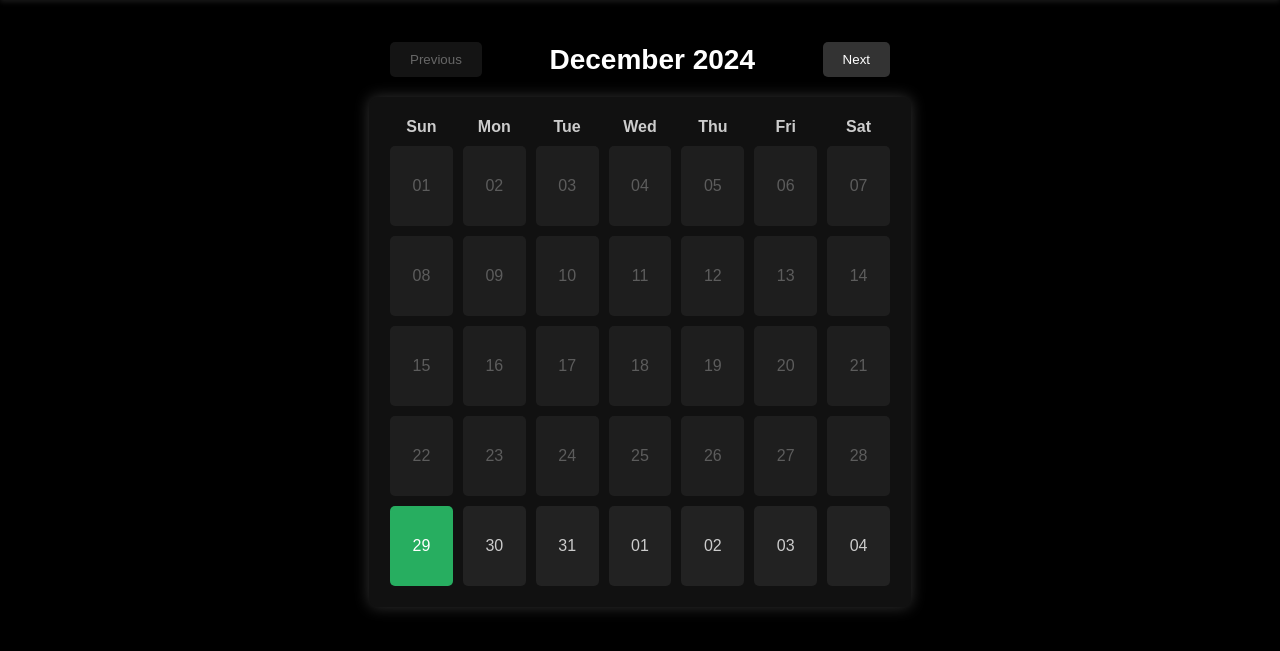
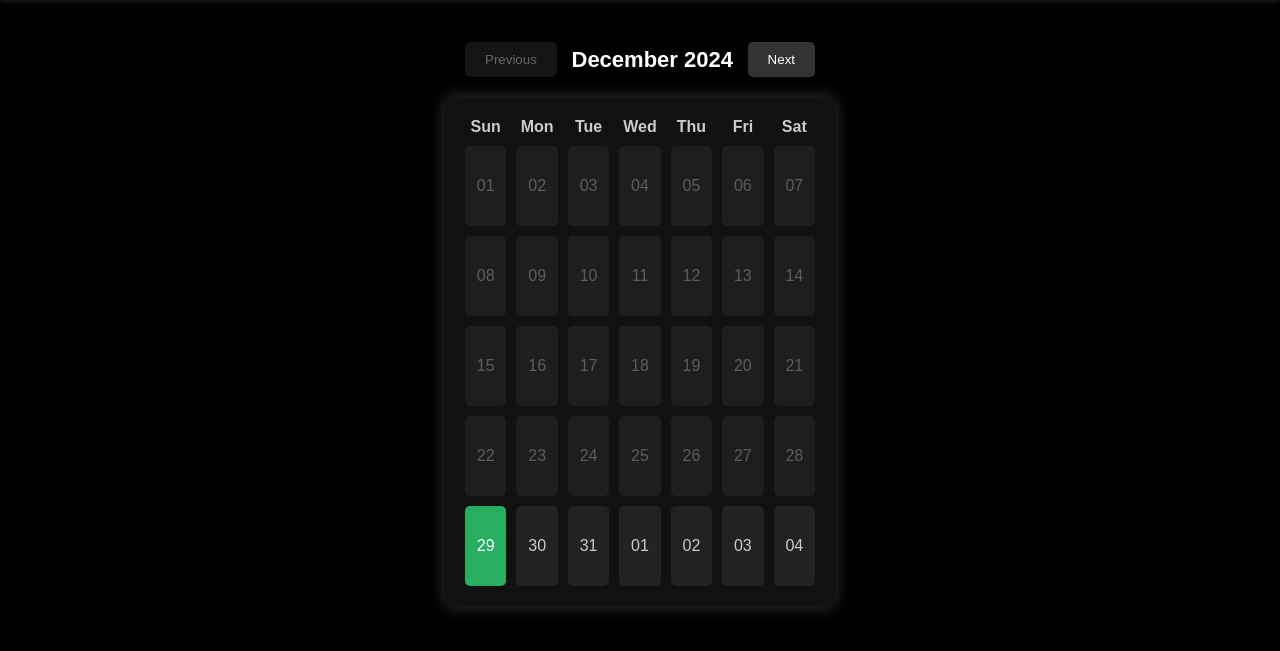
Before and after one commit to AVECProductions/AVECSTU, a Django app: page /monthly-calendar/ in a window 1280 px wide. Shown: the part 38-689 px from the top of the page. Run offline with Django 5.2, Linux system fonts and the light colour scheme.

Commit message:
updated sizing

```diff
--- a/main/templates/mobile/daily_scheduler.html
+++ b/main/templates/mobile/daily_scheduler.html
@@ -42,7 +42,7 @@
         justify-content: space-between;
         width: 100%;
         max-width: 500px;
-        min-width: 400px;
+        min-width: 350px;
         margin-bottom: 10px;
     }
 
--- a/main/templates/mobile/monthly_calendar.html
+++ b/main/templates/mobile/monthly_calendar.html
@@ -19,7 +19,7 @@
     .calendar-page-container {
         width: 100%;
         max-width: 800px;
-        min-width: 500px;
+        min-width: 350px;
         display: flex;
         flex-direction: column;
         align-items: center;
@@ -50,7 +50,7 @@
     }
 
     .month-year-title {
-        font-size: 28px;
+        font-size: 22px;
         font-weight: bold;
         text-align: center;
         color: #fff;
```
